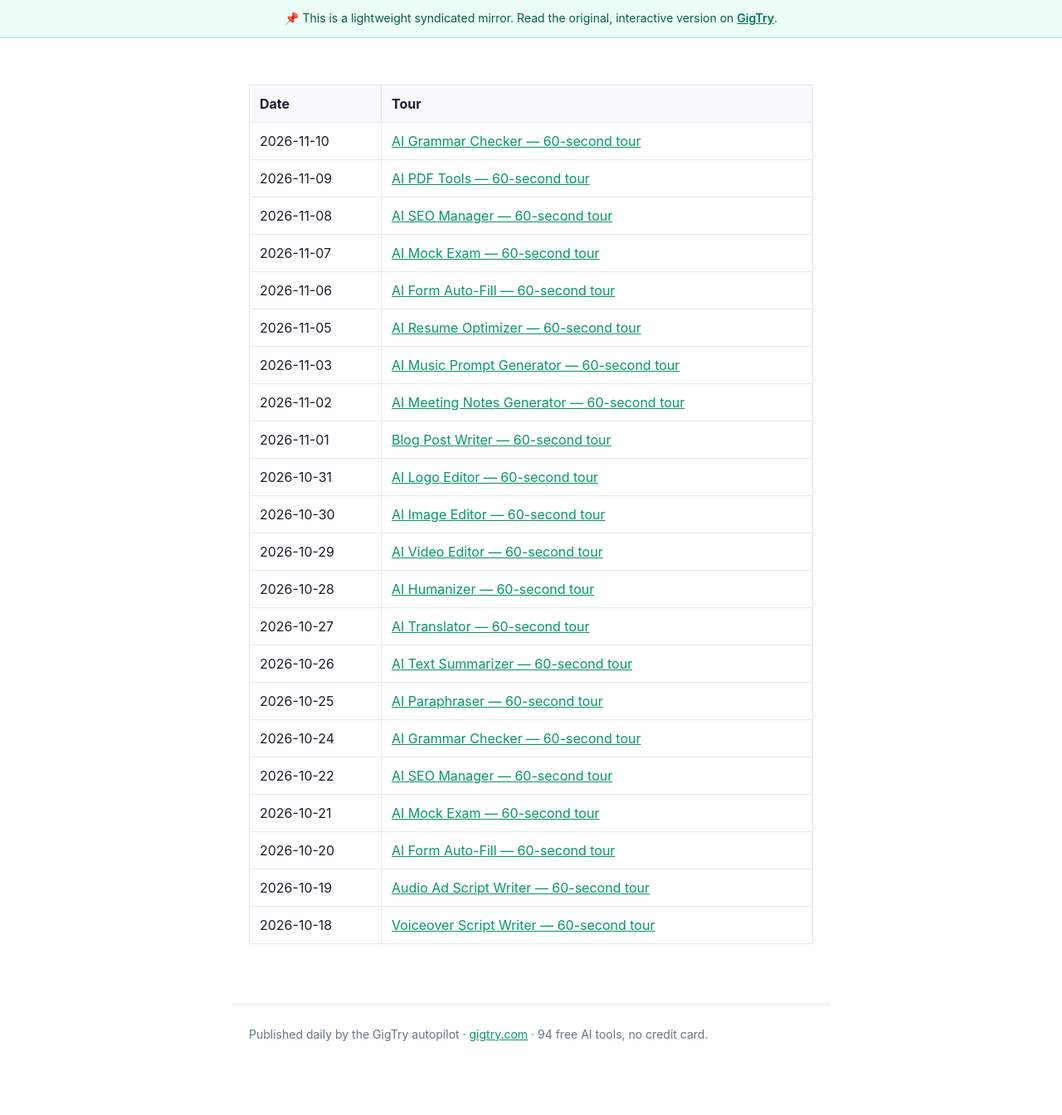
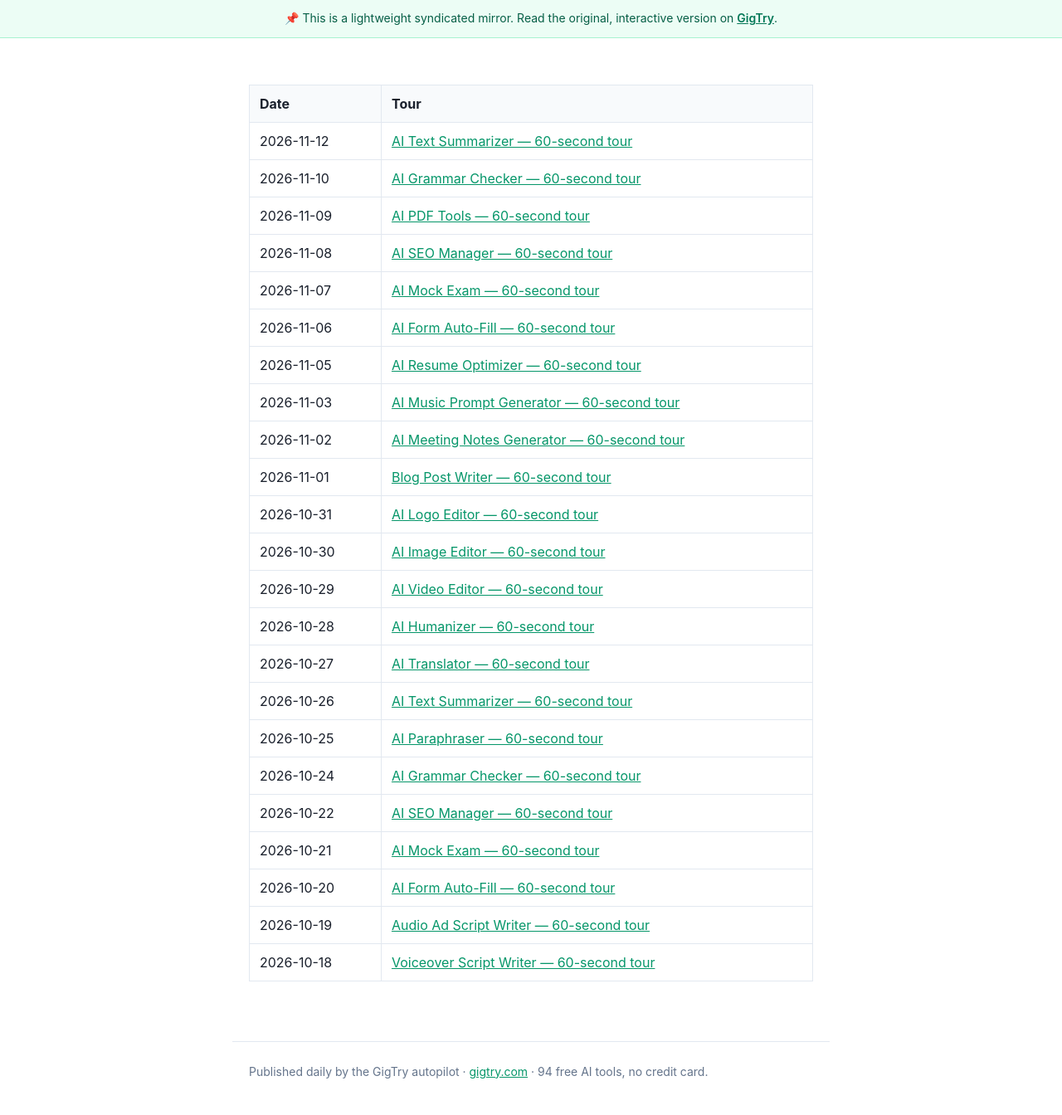
Before and after one commit to gigtryinfo-dev/gigtry-public, a Jekyll site: the page built from posts/daily/index.md, in a window 1280 px wide. Shown: the whole page at 83% size. Built offline with Jekyll 4.4.1, drawn with Linux system fonts in a browser that asks for light colours; before the commit the page ends 1299 px from its top, so only the background shows below that.

Commit message:
daily index: 2026-11-12

```diff
--- a/posts/daily/index.md
+++ b/posts/daily/index.md
@@ -7,6 +7,7 @@ mirror: gigtry-public
 
 | Date | Tour |
 |------|------|
+| 2026-11-12 | [AI Text Summarizer — 60-second tour](https://gigtryinfo-dev.github.io/gigtry-public/posts/daily/2026-11-12-text-summarizer.html) |
 | 2026-11-10 | [AI Grammar Checker — 60-second tour](https://gigtryinfo-dev.github.io/gigtry-public/posts/daily/2026-11-10-grammar-checker.html) |
 | 2026-11-09 | [AI PDF Tools — 60-second tour](https://gigtryinfo-dev.github.io/gigtry-public/posts/daily/2026-11-09-ai-pdf-tools.html) |
 | 2026-11-08 | [AI SEO Manager — 60-second tour](https://gigtryinfo-dev.github.io/gigtry-public/posts/daily/2026-11-08-ai-seo-manager.html) |
```
